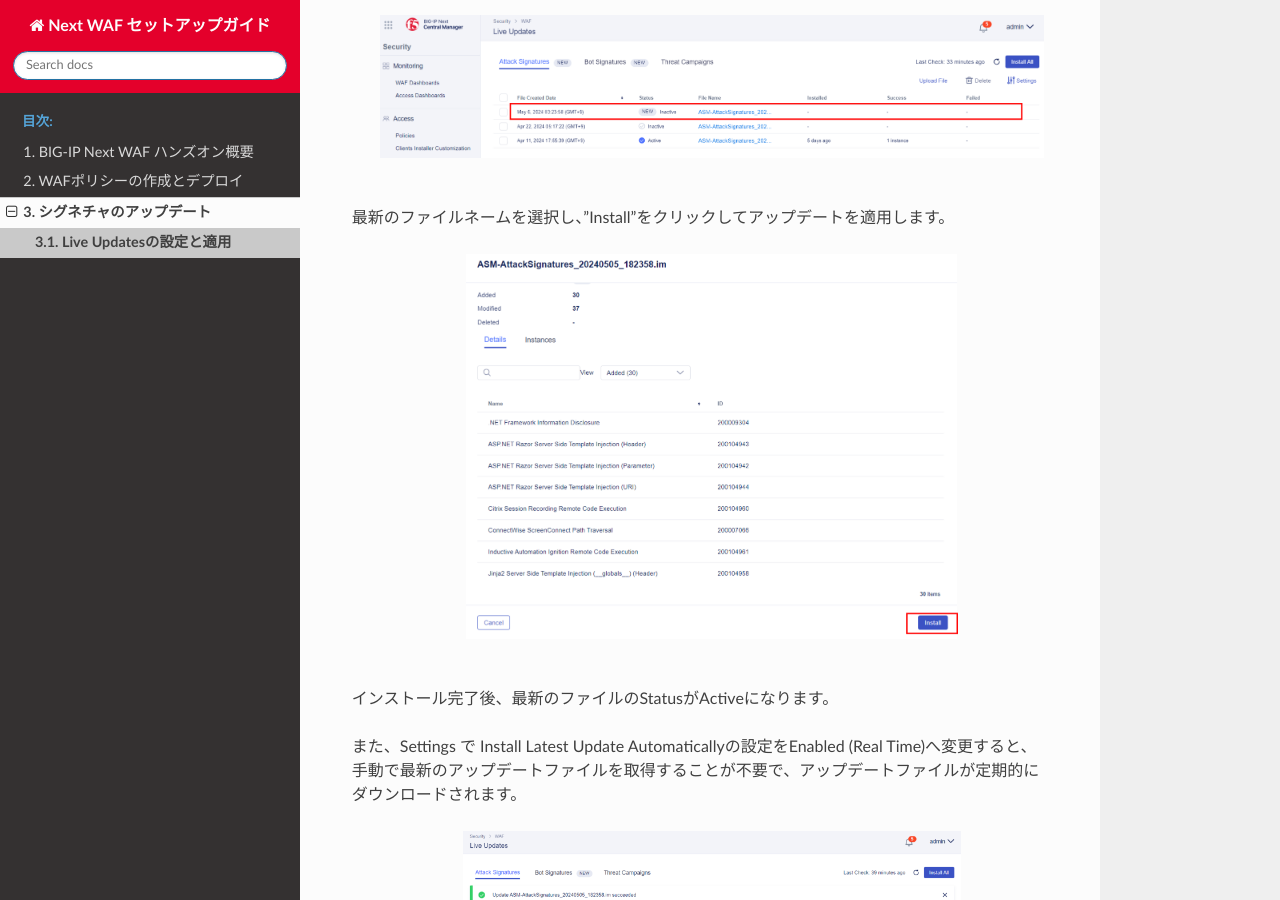
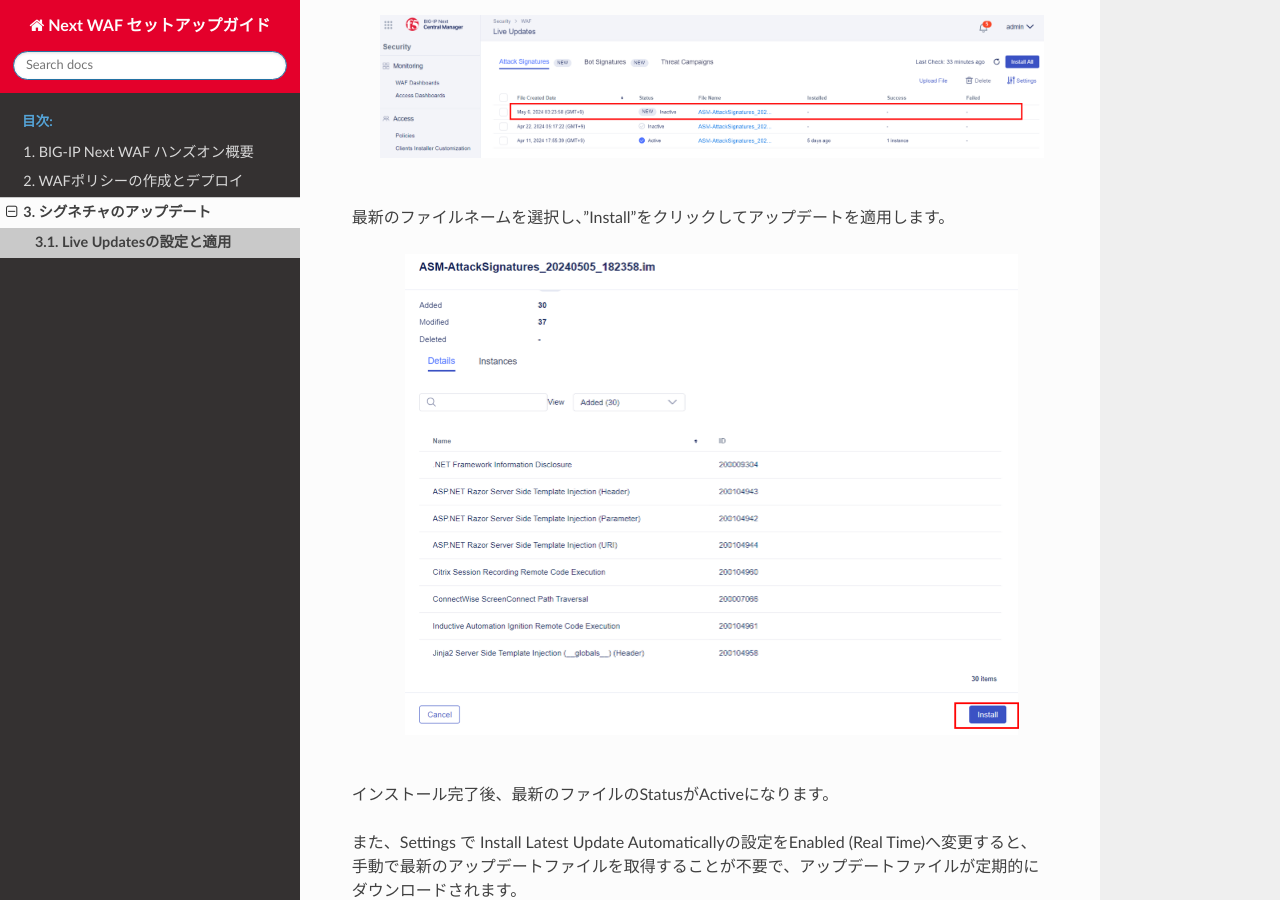
Before and after one commit to BeF5/f5j-easy-setup-next-waf, a Sphinx documentation site: the page built from docs/content03/module01/module01.rst, in a window 1280 px wide and 900 px high, scrolled down 450 px. Built offline with Sphinx 7.4.7 and the Read the Docs theme 2.0.0, drawn with Linux system fonts in a browser that asks for light colours.

Commit message:
Update module01.rst

```diff
--- a/docs/content03/module01/module01.rst
+++ b/docs/content03/module01/module01.rst
@@ -19,7 +19,7 @@
 最新のファイルネームを選択し、”Install”をクリックしてアップデートを適用します。
 
    .. image:: images/Picture3.png
-      :scale: 20%
+      :scale: 25%
       :align: center
    |
 
@@ -29,7 +29,7 @@
 また、Settings で Install Latest Update Automaticallyの設定をEnabled (Real Time)へ変更すると、手動で最新のアップデートファイルを取得することが不要で、アップデートファイルが定期的にダウンロードされます。
 
    .. image:: images/Picture4.png
-      :scale: 15%
+      :scale: 20%
       :align: center
    |
 
```
